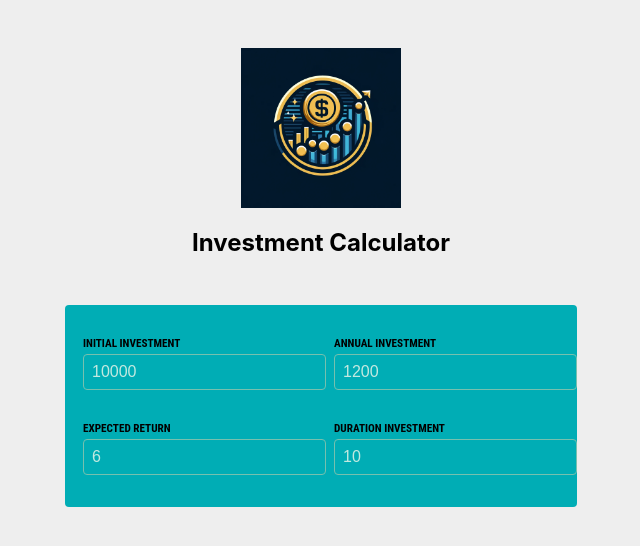
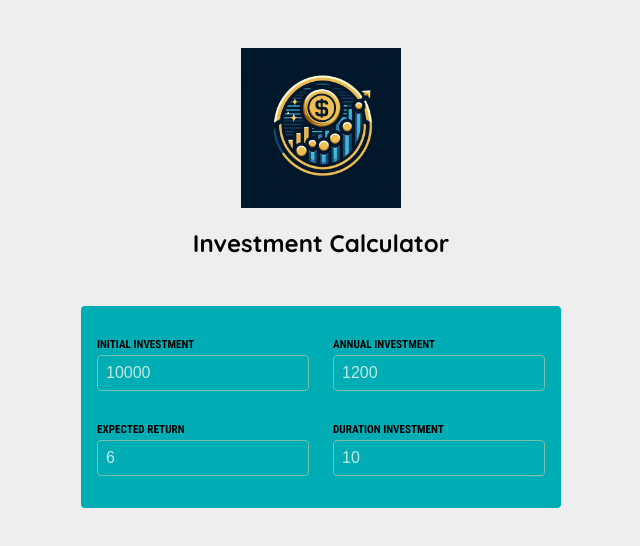
Before and after one commit to Rama-2020/react_simple_investment_calculator, a React (Create React App) app: page / in a window 1280 px wide. Shown: the top 546 px of the page, without its empty margins (319-959 px from the left). Built offline with nearby package versions, Linux system fonts and the light colour scheme.

Commit message:
Imported google fonts

```diff
--- a/src/index.css
+++ b/src/index.css
@@ -6,19 +6,18 @@
   #EEEEEE
 */
 
+@import url('https://fonts.googleapis.com/css2?family=Quicksand:wght@400;700&family=Roboto+Condensed:wght@400;700&display=swap');
+
+* {
+  box-sizing: border-box;
+}
+
 body {
+  margin: 0;
   background-color: #EEEEEE;
-  margin: 0;
-  font-family: -apple-system, BlinkMacSystemFont, 'Segoe UI', 'Roboto', 'Oxygen',
-    'Ubuntu', 'Cantarell', 'Fira Sans', 'Droid Sans', 'Helvetica Neue',
-    sans-serif;
+  font-family: 'Quicksand', sans-serif;
   -webkit-font-smoothing: antialiased;
   -moz-osx-font-smoothing: grayscale;
-}
-
-code {
-  font-family: source-code-pro, Menlo, Monaco, Consolas, 'Courier New',
-    monospace;
 }
 
 #header {
```
